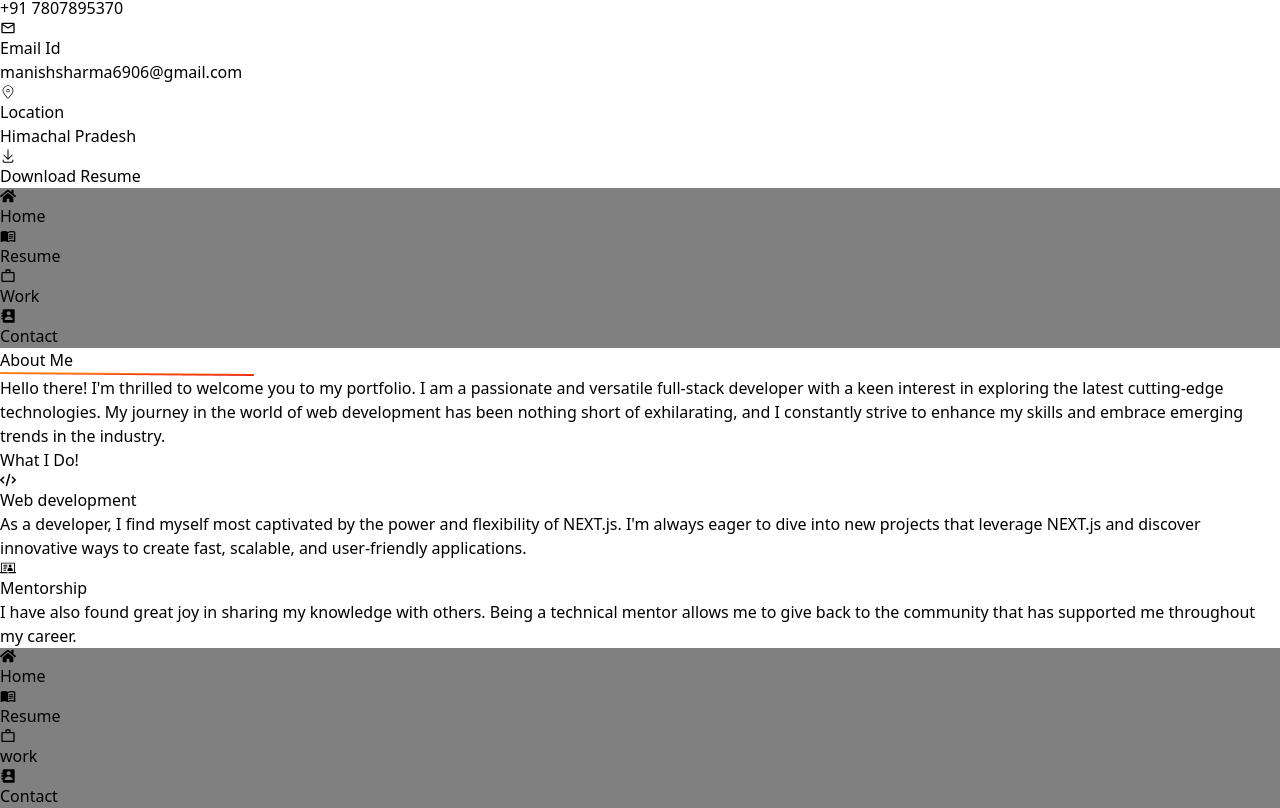
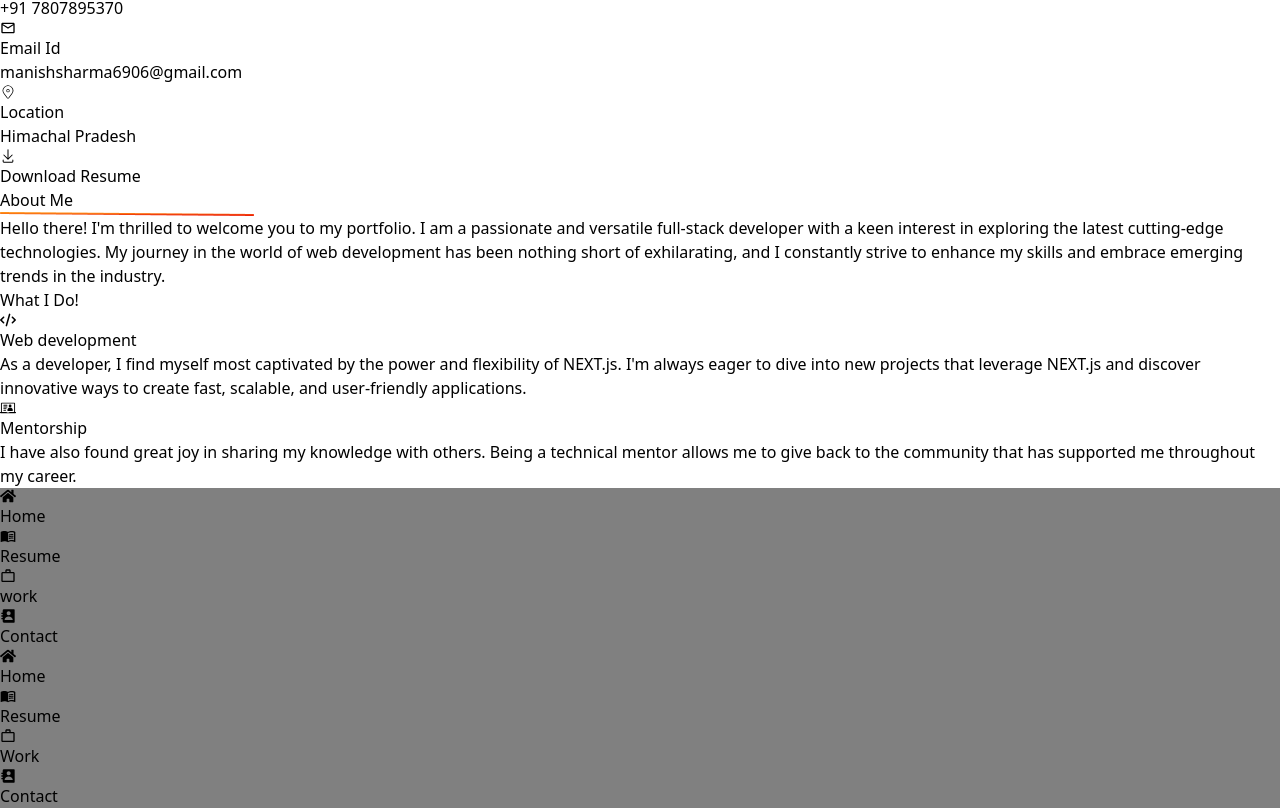
Before and after one commit to manishathakur602/ManishaPortfolio, a React (Vite) app: page / in a window 1280 px wide. Shown: the part 1476-2284 px from the top of the page. Built offline with nearby package versions, Linux system fonts and the light colour scheme.

Commit message:
commit 2

```diff
--- a/src/App.jsx
+++ b/src/App.jsx
@@ -1,9 +1,11 @@
+import { BrowserRouter, Route, Routes } from 'react-router-dom'
 import './App.css'
 import Bottom from './Component/Bottom'
 import FirstSection from './Component/FirstSection'
 import Home from './Component/Home'
 import Navbar from './Component/Navbar'
 import Sidebar from './Component/Sidebar'
+import Resume from './Component/Resume';
 
 
 
@@ -11,17 +13,33 @@ import Sidebar from './Component/Sidebar'
 function App() {
   return (
     <>
-    <Navbar />
-        <div className='sm:flex bg-gray-300 lg:pl-9 lg:pr-9'>
+    {/* <Navbar />
+      <div className='sm:flex bg-gray-300 lg:pl-9 lg:pr-9'>
             <Sidebar />
               <div className='flex flex-col'>
                   <div className='flex justify-end'>
-                     <FirstSection />
+
+                  <FirstSection />
                   </div>
               <Home />
               </div>
         </div>
-    <Bottom />
+    <Bottom /> */}
+
+    <BrowserRouter>
+    <Navbar />
+    <Sidebar />
+
+    <Routes>
+
+
+      <Route path='/'  element={<Home />} />
+      <Route path='/resume' element={<Resume />} />
+    </Routes>
+       <Bottom />
+       <FirstSection />
+    </BrowserRouter>
+
     </>
   )
 }
--- a/src/Component/FirstSection.jsx
+++ b/src/Component/FirstSection.jsx
@@ -17,16 +17,17 @@ function FirstSection() {
   // Define styles based on the clicked state
   const getLinkStyle = (icon) => ({
     backgroundColor: clicked === icon ? "red" : "gray",
+
   });
 
   return (
     <>
       <div className="p-2 sticky bottom-0 hidden sm:block sm:mt-3">
         <div className="mt-10 p-4 rounded-2xl flex justify-between gap-5">
-          <div className="bg-gray-600 text-white rounded-lg grid place-items-center cursor-pointer p-2" onClick={() => handleClick("home")}
-              style={getLinkStyle("home")}>
+          <div className="bg-gray-600 text-white rounded-lg grid place-items-center cursor-pointer p-2" onClick={() => handleClick("")}
+              style={getLinkStyle("")}>
             <NavLink
-              to="/home"
+              to="/"
 
             >
               <FaHome />
--- a/src/main.jsx
+++ b/src/main.jsx
@@ -6,8 +6,8 @@ import { BrowserRouter } from 'react-router-dom'
 
 ReactDOM.createRoot(document.getElementById('root')).render(
   <React.StrictMode>
-  <BrowserRouter>
+
   <App />
-  </BrowserRouter>
+
   </React.StrictMode>,
 )
```
